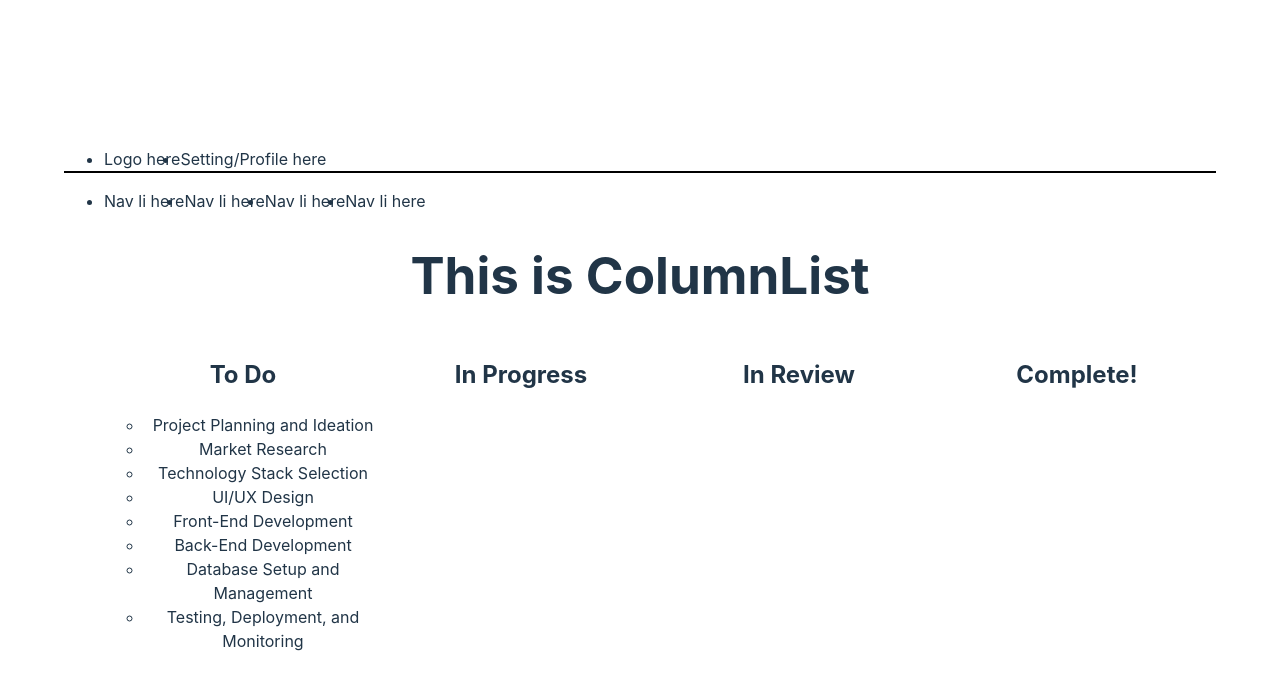
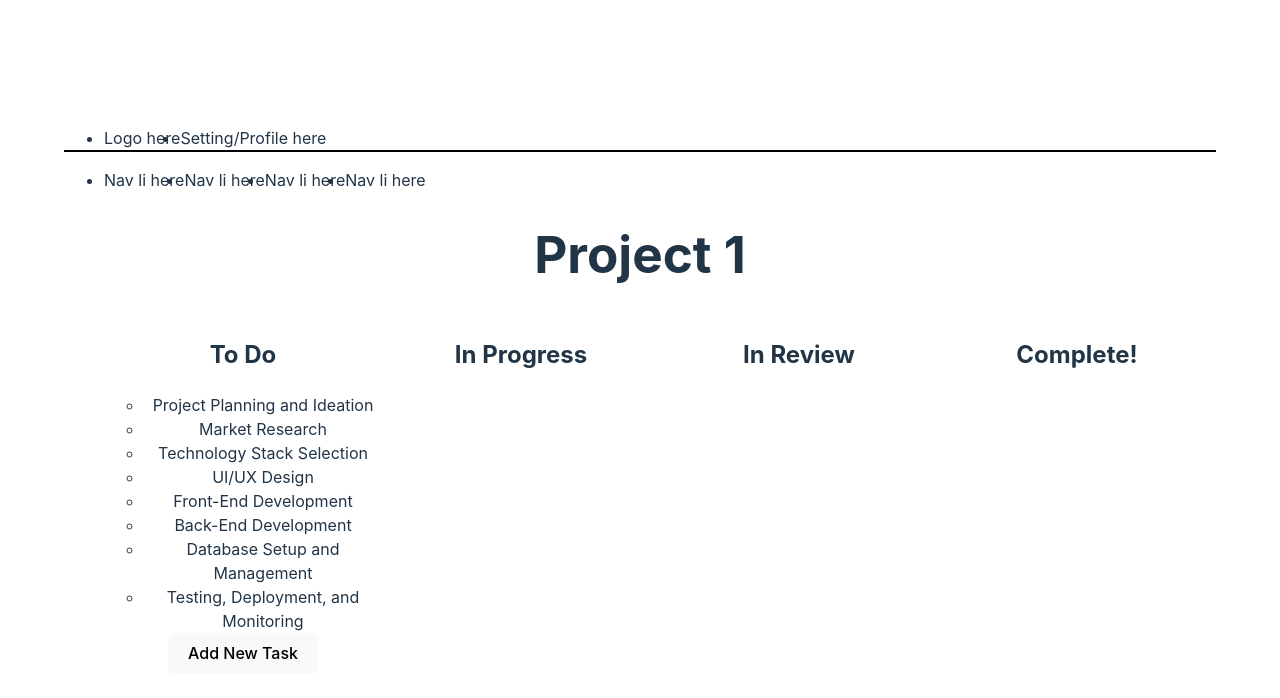
Before and after one commit to MaxEdgington/LHL-Final, a React (Vite) app in the folder client/: page / in a window 1280 px wide. Shown: the top 698 px of the page. Built offline with nearby package versions, Linux system fonts and the light colour scheme.

Commit message:
create Add New Task button

```diff
--- a/client/src/components/ColumnList.jsx
+++ b/client/src/components/ColumnList.jsx
@@ -137,7 +137,7 @@ const ColumnList = (props) => {
     <DragDropContext onDragEnd={result => onDragEnd(result)}>
 
       <div>
-        <h1>This is ColumnList</h1>
+        <h1>Project 1</h1>
         <ul className="columnlist">
           {columnArr}
         </ul>
--- a/client/src/components/ColumnListItem.jsx
+++ b/client/src/components/ColumnListItem.jsx
@@ -9,6 +9,7 @@ const ColumnListItem = (props) => {
     <div className="column">
       <h2>{name}</h2>
       <TaskList id={id} tasks={tasks}/>
+      {id==1 && <button>Add New Task</button>}
     </div>
 
   );
```
